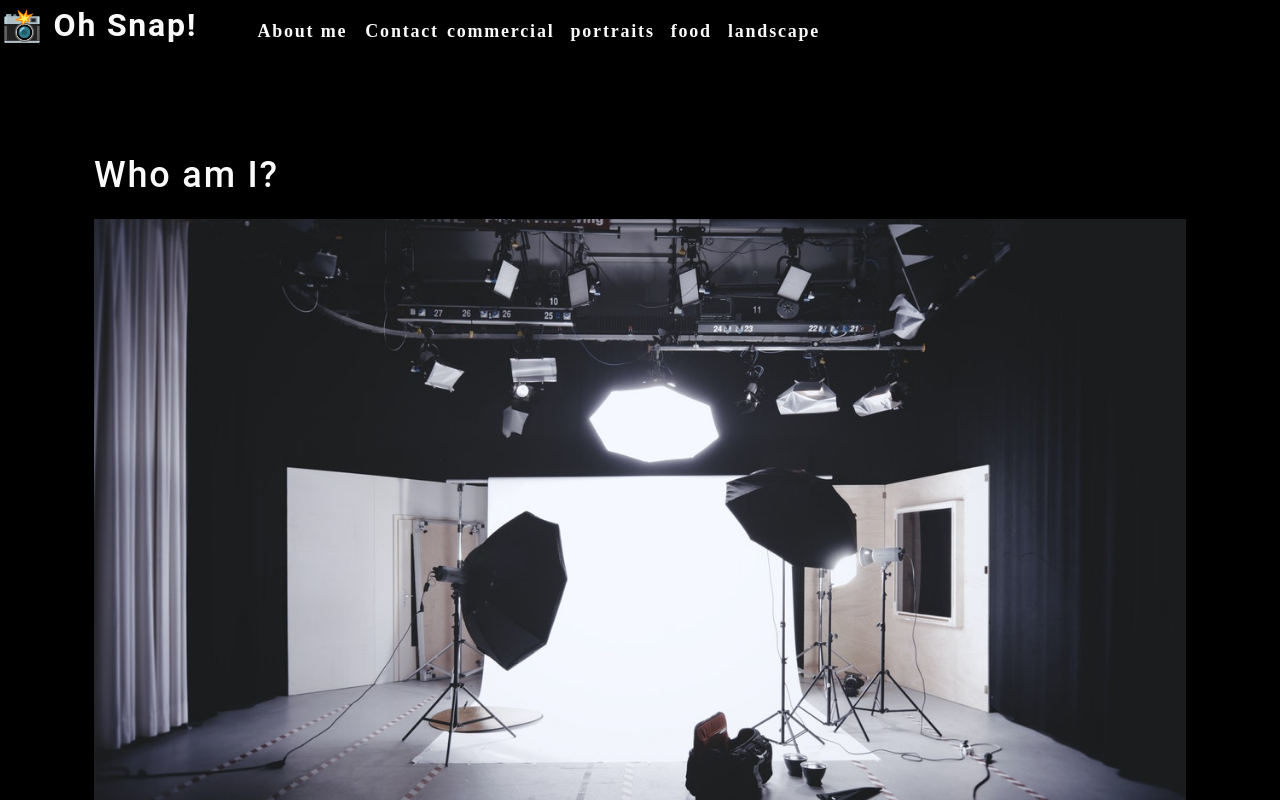
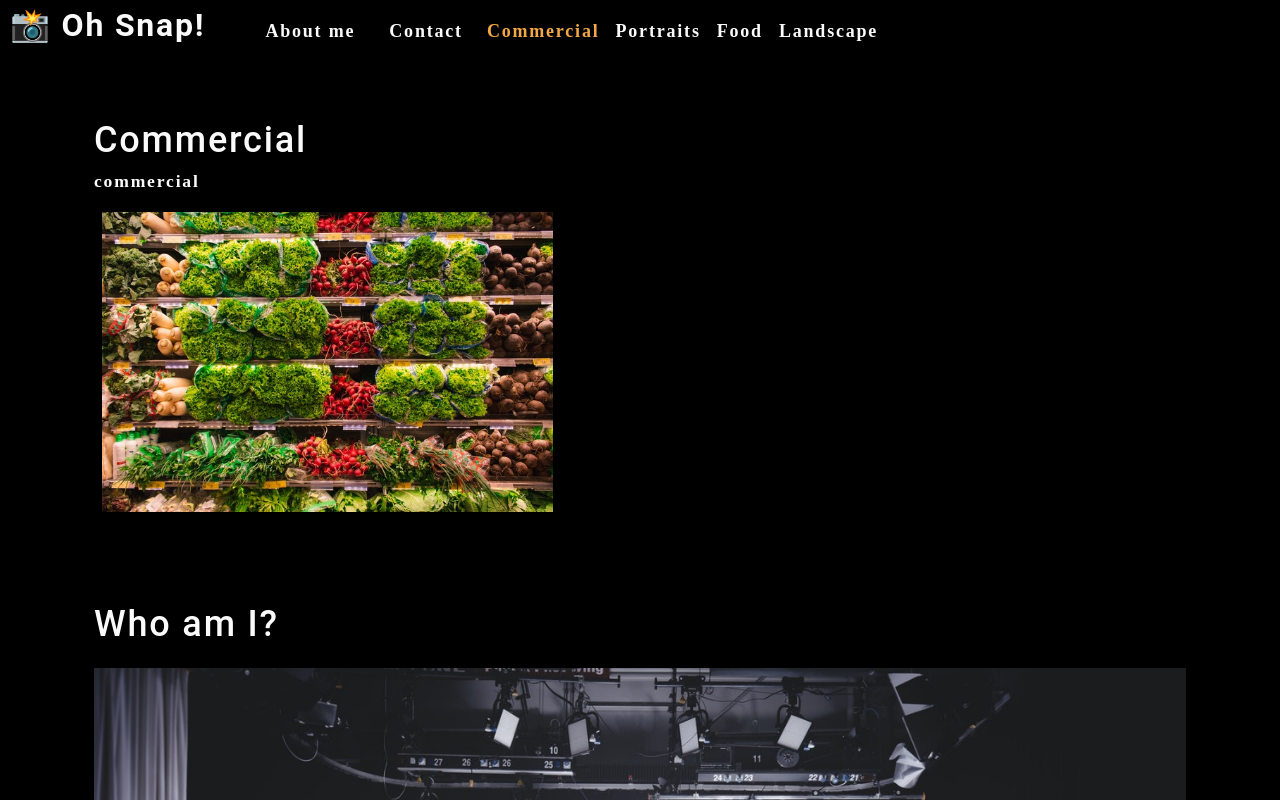
Before and after one commit to AShariat/photo-port, a React (Create React App) app: page / in a window 1280 px wide. Shown: the top 800 px of the page. Built offline with nearby package versions, Linux system fonts and the light colour scheme.

Commit message:
created gallery component

```diff
--- a/src/App.js
+++ b/src/App.js
@@ -1,13 +1,37 @@
-import React from "react";
+import React, { useState } from "react";
 import Nav from "./components/Nav";
 import About from "./components/About";
+import Gallery from "./components/Gallery";
 
 function App() {
+  const [categories] = useState([
+    {
+      name: "commercial",
+      description:
+        "Photos of grocery stores, food trucks, and other commercial projects",
+    },
+    { name: "portraits", description: "Portraits of people in my life" },
+    { name: "food", description: "Delicious delicacies" },
+    {
+      name: "landscape",
+      description: "Fields, farmhouses, waterfalls, and the beauty of nature",
+    },
+  ]);
+
+  const [currentCategory, setCurrentCategory] = useState(categories[0]);
+
   return (
     <div>
-      <Nav></Nav>
+      <Nav
+        categories={categories}
+        setCurrentCategory={setCurrentCategory}
+        currentCategory={currentCategory}
+      ></Nav>
       <main>
-        <About></About>
+        <div>
+          <Gallery></Gallery>
+          <About></About>
+        </div>
       </main>
     </div>
   );
--- /dev/null
+++ b/src/components/Gallery/index.js
@@ -0,0 +1,25 @@
+import React from "react";
+import { capitalizeFirstLetter } from "../../utils/helpers";
+import photo from "../../assets/small/commercial/0.jpg";
+
+function Gallery(props) {
+  const currentCategory = {
+    name: "commercial",
+    description:
+      "Photos of grocery stores, food trucks, and other commercial projects",
+  };
+  return (
+    <section>
+      <h1>{capitalizeFirstLetter(currentCategory.name)}</h1>
+      <p>{currentCategory.name}</p>
+      <div className="flex-row">
+        <img
+          src={photo}
+          alt="Commercial Example"
+          className="img-thumbnail mx-1"
+        />
+      </div>
+    </section>
+  );
+}
+export default Gallery;
--- a/src/components/Nav/index.js
+++ b/src/components/Nav/index.js
@@ -1,26 +1,14 @@
-import React from "react";
+import React, { useEffect } from "react";
+import { capitalizeFirstLetter } from "../../utils/helpers";
 
-function Nav() {
-  const categories = [
-    {
-      name: "commercial",
-      description:
-        "Photos of grocery stores, food trucks, and other commercial projects",
-    },
-    { name: "portraits", description: "Portraits of people in my life" },
-    { name: "food", description: "Delicious delicacies" },
-    {
-      name: "landscape",
-      description: "Fields, farmhouses, waterfalls, and the beauty of nature",
-    },
-  ];
-
-  function categorySelected(name) {
-    console.log(`${name} clicked`);
-  }
+function Nav(props) {
+  const { categories = [], setCurrentCategory, currentCategory } = props;
+  useEffect(() => {
+    document.title = capitalizeFirstLetter(currentCategory.name);
+  }, [currentCategory]);
 
   return (
-    <header className="flex-row">
+    <header className="flex-row px-1">
       <h2>
         <a data-testid="link" href="/">
           <span role="img" aria-label="camera">
@@ -37,15 +25,24 @@
               About me
             </a>
           </li>
-          <li>
+          <li className="mx-2">
             <span>Contact</span>
           </li>
           {categories.map((category) => (
-            // Whenever we map over anything in JSX, the outermost element must have a key attribute that's set to be something unique. This helps React keep track of items in the virtual DOM. In this case, we used category.name because we don't expect any categories to share the same name. Often the key will be an id. Note also the use of parentheses in the map callback to return JSX. When you map over an array in a JSX expression, you should return only a single JSX element—like how you can only return a single element from a React component.
-            <li className="mx-1" key={category.name}>
-              {/* The onClick() attribute is expecting a callback function declaration. It's important that we wrap it in a function declaration rather than just calling categorySelected(category.name), which would cause the function to get called whenever the component renders as well. */}
-              <span onClick={() => categorySelected(category.name)}>
-                {category.name}
+            // Whenever we map over anything in JSX, the outermost element must have a key attribute that's set to be something unique. This helps React keep track of items in the virtual DOM. In this case, we used category.name because we don't expect any categories to share the same name. Often the key will be an id. Note also the use of parentheses in the map callback to return JSX. When you map over an array in a JSX expression, you should return only a single JSX element—like how you can only return a single element from a React component. The onClick() attribute is expecting a callback function declaration. It's important that we wrap it in a function declaration rather than just calling categorySelected(category.name), which would cause the function to get called whenever the component renders as well.
+            // The preceding line of code means that currentCategory.name === category.name will get evaluated, and as long as it is true, then the second bit of the short circuit, navActive, will be returned.
+            <li
+              className={`mx-1 ${
+                currentCategory.name === category.name && "navActive"
+              }`}
+              key={category.name}
+            >
+              <span
+                onClick={() => {
+                  setCurrentCategory(category);
+                }}
+              >
+                {capitalizeFirstLetter(category.name)}
               </span>
             </li>
           ))}
```
